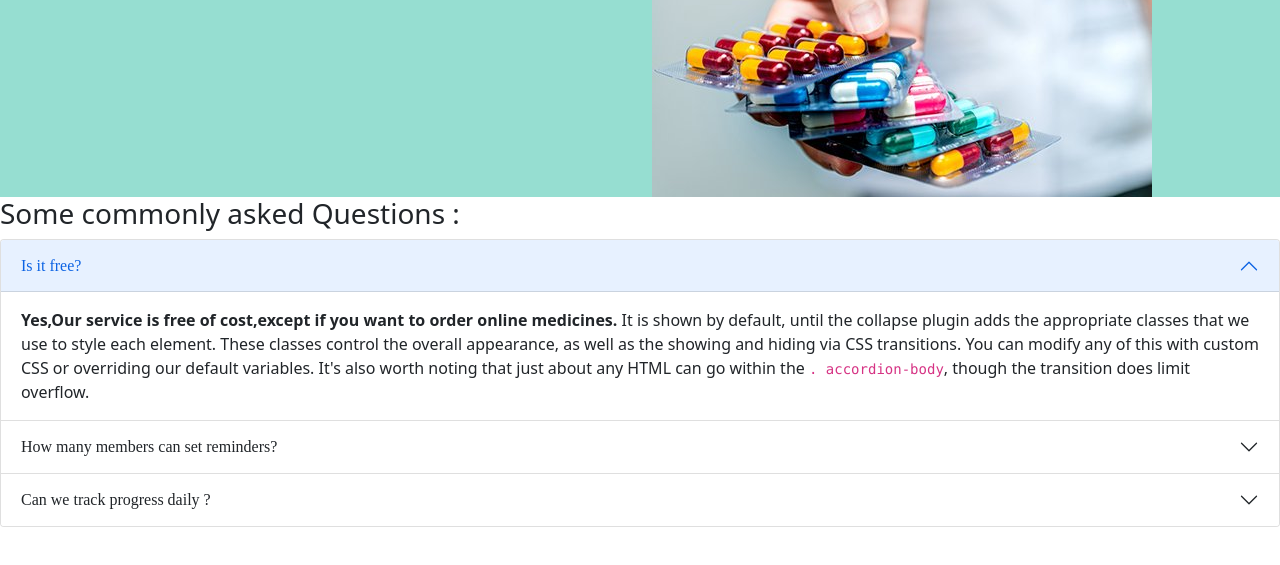
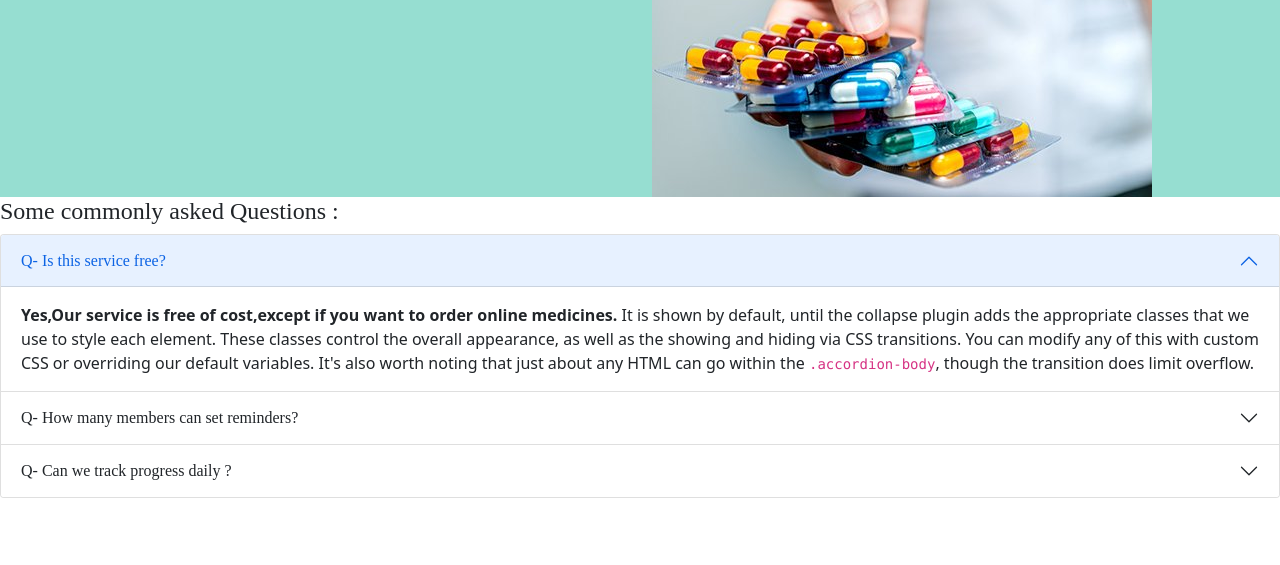
Before and after one commit to PoojaKondekar/PoojaKondekar.github.io, a plain HTML site: page trial.html in a window 1280 px wide. Shown: the part 195-760 px from the top of the page. Drawn offline with nearby package versions, Linux system fonts and the light colour scheme.

Commit message:
commit 3

```diff
--- a/styles-1.css
+++ b/styles-1.css
@@ -7,7 +7,10 @@ h1{
      font-size: 3rem;
      line-height: 1.5 ;
 }
-h2{
+h2,h4{
      font-family:"Montserrat-Black";
 
 }
+#FAQ{
+     font-family:"Montserrat-Black";
+}
--- a/trial.html
+++ b/trial.html
@@ -14,6 +14,8 @@
         <link rel="preconnect" href="https://fonts.gstatic.com" crossorigin>
         <link href="https://fonts.googleapis.com/css2?family=Ubuntu:wght@300&display=swap" rel="stylesheet">
     </head>
+
+
     <body>
         <section id="title">
         <!---nav bar section-->
@@ -48,7 +50,6 @@
                 </ul>
             </div>
         </nav>
-
         <!--title-->
             <div class="row">
                 <div class="col-lg-6">
@@ -59,6 +60,7 @@
                     <img src="medicines.jpg" alt="medicine image">
                 </div>
         </section>
+
         <!--CARDS HERE-->
         <section id="cards">
 
@@ -66,57 +68,59 @@
         </section>
 
         <!--FAQ'S SECTION-->
-    <h3>Some commonly asked Questions :</h3>
-        <section id="FAQ-section">
-            <div class="accordion" id="accordionExample">
+        <section id="FAQ section">
+        <h4>Some commonly asked Questions :</h4>
+        <div class="accordion" id="accordionPanelsStayOpenExample">
             <div class="accordion-item">
-                  <h2 class="accordion-header" id="headingOne">
-                    <button class="accordion-button" type="button" data-bs-toggle="collapse" data-bs-target="#collapseOne" aria-expanded="true" aria-controls="collapseOne">
-                      Is it free?
+            <h2 class="accordion-header" id="panelsStayOpen-headingOne">
+                <button class="accordion-button" type="button" data-bs-toggle="collapse" data-bs-target="#panelsStayOpen-collapseOne" aria-expanded="true" aria-controls="panelsStayOpen-collapseOne">
+                Q- Is this service free?
                 </button>
             </h2>
-                  <div id="collapseOne" class="accordion-collapse collapse show" aria-labelledby="headingOne" data-bs-parent="#accordionExample">
+            <div id="panelsStayOpen-collapseOne" class="accordion-collapse collapse show" aria-labelledby="panelsStayOpen-headingOne">
                 <div class="accordion-body">
-                      <strong>Yes,Our service is free of cost,except if you want to order online medicines.</strong>
-                      It is shown by default, until the collapse plugin adds the appropriate classes that we use to style each element.
+                <strong>Yes,Our service is free of cost,except if you want to order online medicines.</strong> It is shown by default, until the collapse plugin adds the appropriate classes that we use to style each element.
                  These classes control the overall appearance, as well as the showing and hiding via CSS transitions.
                  You can modify any of this with custom CSS or overriding our default variables.
-                      It's also worth noting that just about any HTML can go within the <code>.
-                          accordion-body</code>, though the transition does limit overflow.
+                 It's also worth noting that just about any HTML can go within the
+                 <code>.accordion-body</code>, though the transition does limit overflow.
                 </div>
             </div>
             </div>
             <div class="accordion-item">
-                  <h2 class="accordion-header" id="headingTwo">
-                    <button class="accordion-button collapsed" type="button" data-bs-toggle="collapse" data-bs-target="#collapseTwo" aria-expanded="false" aria-controls="collapseTwo">
-                      How many members can set reminders?
+            <h2 class="accordion-header" id="panelsStayOpen-headingTwo">
+                <button class="accordion-button collapsed" type="button" data-bs-toggle="collapse" data-bs-target="#panelsStayOpen-collapseTwo" aria-expanded="false" aria-controls="panelsStayOpen-collapseTwo">
+                    Q- How many members can set reminders?
                 </button>
             </h2>
-                  <div id="collapseTwo" class="accordion-collapse collapse" aria-labelledby="headingTwo" data-bs-parent="#accordionExample">
+            <div id="panelsStayOpen-collapseTwo" class="accordion-collapse collapse" aria-labelledby="panelsStayOpen-headingTwo">
                 <div class="accordion-body">
                 <strong>This is the second item's accordion body.</strong>
                 It is hidden by default, until the collapse plugin adds the appropriate classes that we use to style each element.
                  These classes control the overall appearance, as well as the showing and hiding via CSS transitions.
                  You can modify any of this with custom CSS or overriding our default variables.
-                      It's also worth noting that just about any HTML can go within the <code>.accordion-body</code>,
-                      though the transition does limit overflow.
+                 It's also worth noting that just about any HTML can go within the
+                 <code>.accordion-body</code>, though the transition does limit overflow.
                 </div>
             </div>
             </div>
             <div class="accordion-item">
-                  <h2 class="accordion-header" id="headingThree">
-                    <button class="accordion-button collapsed" type="button" data-bs-toggle="collapse" data-bs-target="#collapseThree" aria-expanded="false" aria-controls="collapseThree">
-                      Can we track progress daily ?
+            <h2 class="accordion-header" id="panelsStayOpen-headingThree">
+                <button class="accordion-button collapsed" type="button" data-bs-toggle="collapse" data-bs-target="#panelsStayOpen-collapseThree" aria-expanded="false" aria-controls="panelsStayOpen-collapseThree">
+                    Q- Can we track progress daily ?
                 </button>
             </h2>
-                  <div id="collapseThree" class="accordion-collapse collapse" aria-labelledby="headingThree" data-bs-parent="#accordionExample">
+            <div id="panelsStayOpen-collapseThree" class="accordion-collapse collapse" aria-labelledby="panelsStayOpen-headingThree">
                 <div class="accordion-body">
-                      <strong>This is the third item's accordion body.</strong> It is hidden by default, until the collapse plugin adds the appropriate classes that we use to style each element. These classes control the overall appearance, as well as the showing and hiding via CSS transitions. You can modify any of this with custom CSS or overriding our default variables. It's also worth noting that just about any HTML can go within the <code>.accordion-body</code>, though the transition does limit overflow.
+                <strong>This is the third item's accordion body.</strong>
+                It is hidden by default, until the collapse plugin adds the appropriate classes that we use to style each element.
+                These classes control the overall appearance, as well as the showing and hiding via CSS transitions. You can modify any of this with custom CSS or overriding our default variables.
+                 It's also worth noting that just about any HTML can go within the
+                 <code>.accordion-body</code>, though the transition does limit overflow.
                 </div>
             </div>
             </div>
         </div>
-
     </section>
     </body>
 </html>
```
Lines whose indentation alone changed are shown as unchanged.
